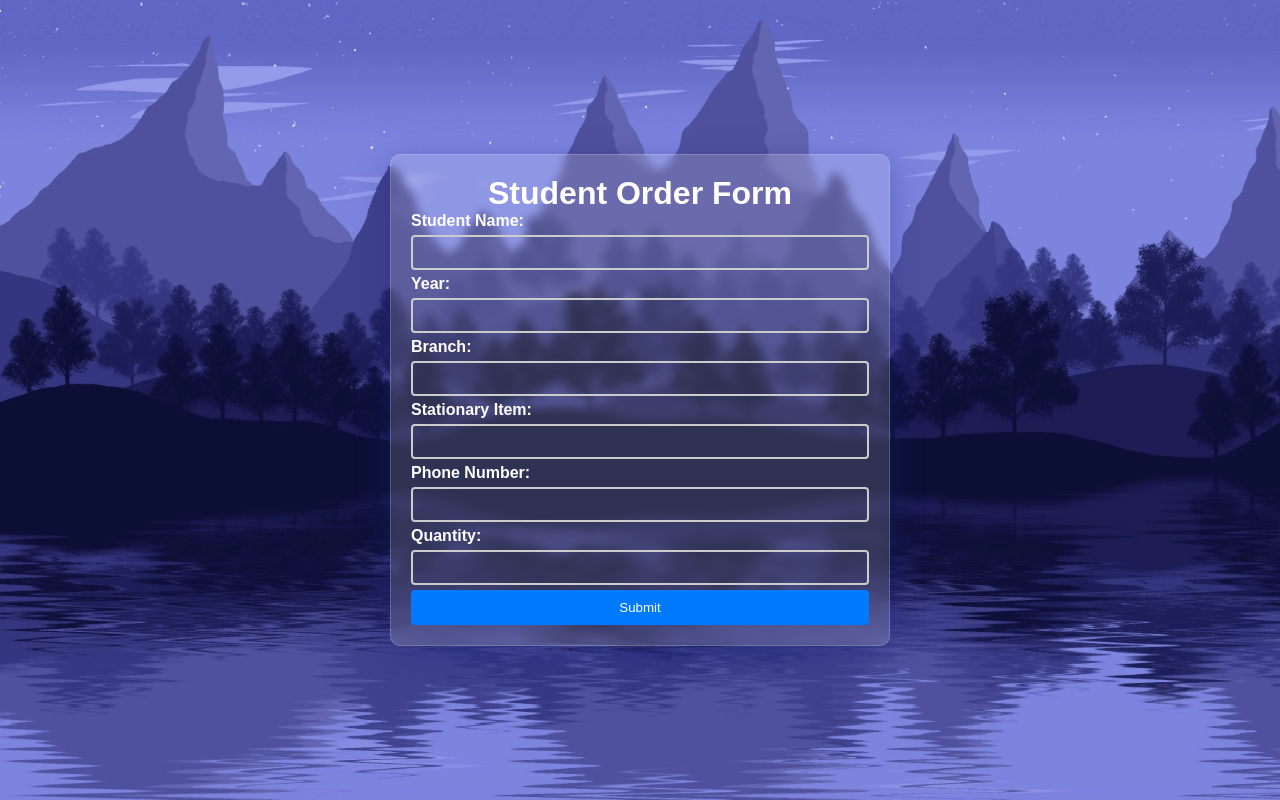
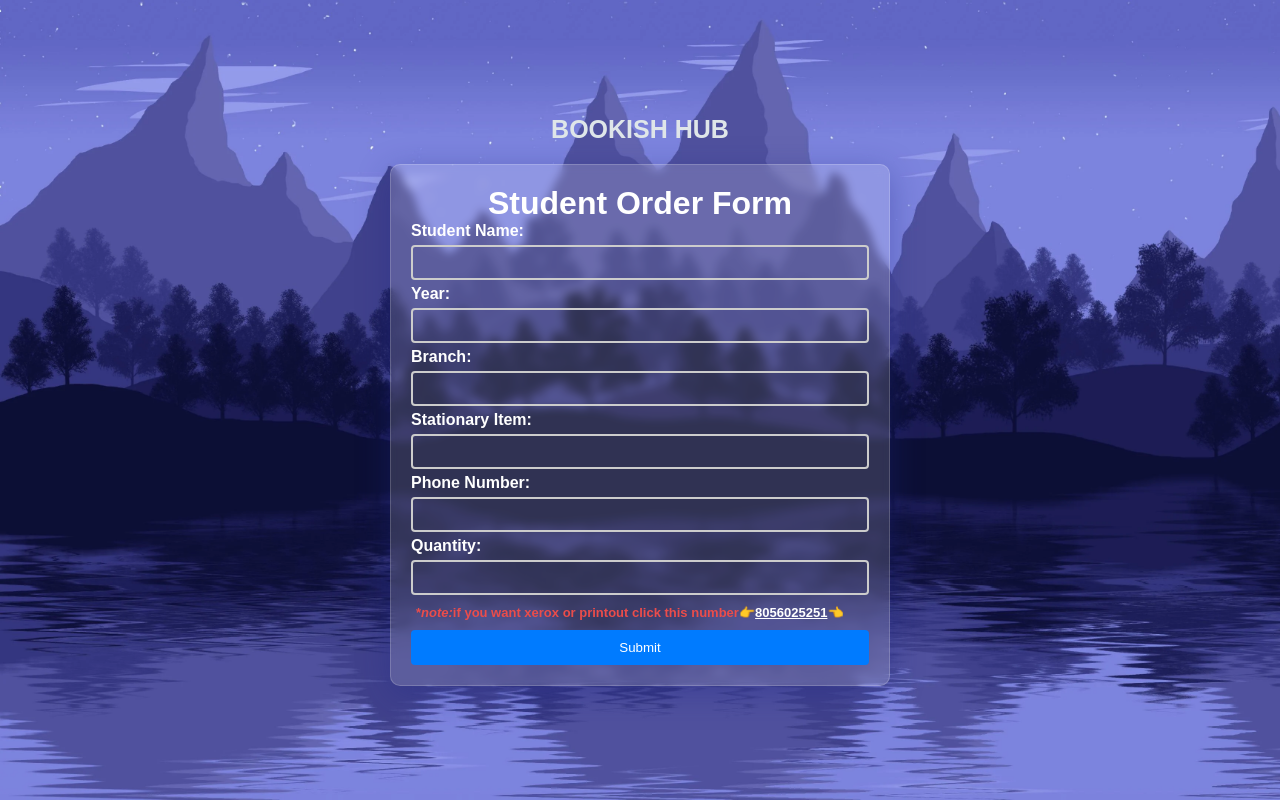
Before and after one commit to ash020202/bookishhub, a plain HTML site: page frontend/index.html in a window 1280 px wide. Drawn offline with Linux system fonts and the light colour scheme.

Commit message:
Update index.html

```diff
--- a/frontend/index.html
+++ b/frontend/index.html
@@ -20,8 +20,10 @@
         background-size: cover;
         height: 100dvh;
         display: flex;
+        flex-direction: column;
         justify-content: center;
         align-items: center;
+        gap: 20px;
       }
 
       .container {
@@ -36,7 +38,14 @@
         border-radius: 10px;
         border: 1px solid rgba(255, 255, 255, 0.18);
       }
-
+      .logo {
+        /* position: absolute;
+        left: 120px;
+        top: 30px; */
+        font-size: 25px;
+        font-weight: bold;
+        color: #dfe6e9;
+      }
       h1 {
         text-align: center;
       }
@@ -59,7 +68,7 @@
         border: 2px solid #ccc;
         border-radius: 4px;
         background-color: transparent;
-         color: white;
+        color: white;
       }
       input:focus {
         outline: none;
@@ -79,9 +88,19 @@
       button:hover {
         background-color: #0056b3;
       }
+      .note {
+        font-size: 13px;
+        color: #eb4d4b;
+        font-weight: bold;
+        padding: 5px;
+      }
+      .note a {
+        color: white;
+      }
     </style>
   </head>
   <body>
+    <p class="logo">BOOKISH HUB</p>
     <div class="container">
       <h1>Student Order Form</h1>
       <form id="orderForm">
@@ -102,6 +121,12 @@
 
         <label for="quantity">Quantity:</label>
         <input type="number" id="quantity" name="quantity" required />
+        <p class="note">
+          *<i>note:</i>if you want xerox or printout click this number👉<a
+            href="https://wa.me/918056025251"
+            >8056025251</a
+          >👈
+        </p>
 
         <button type="submit">Submit</button>
       </form>
```
